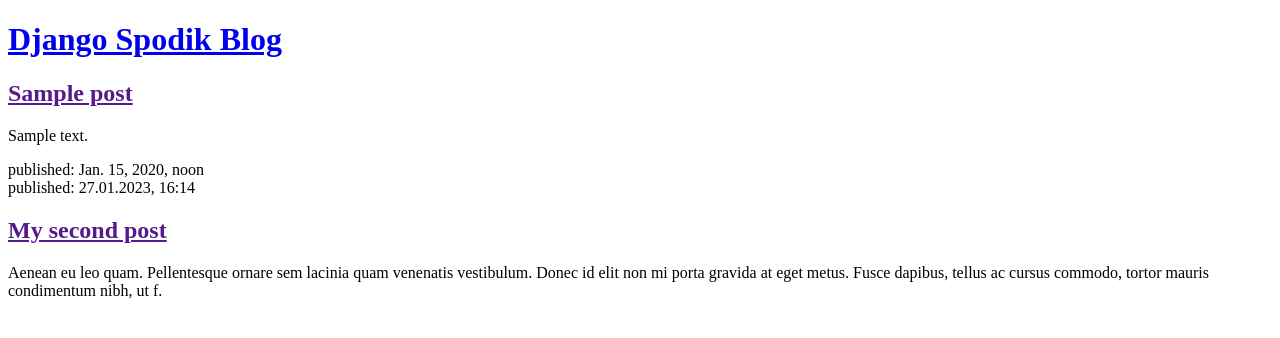
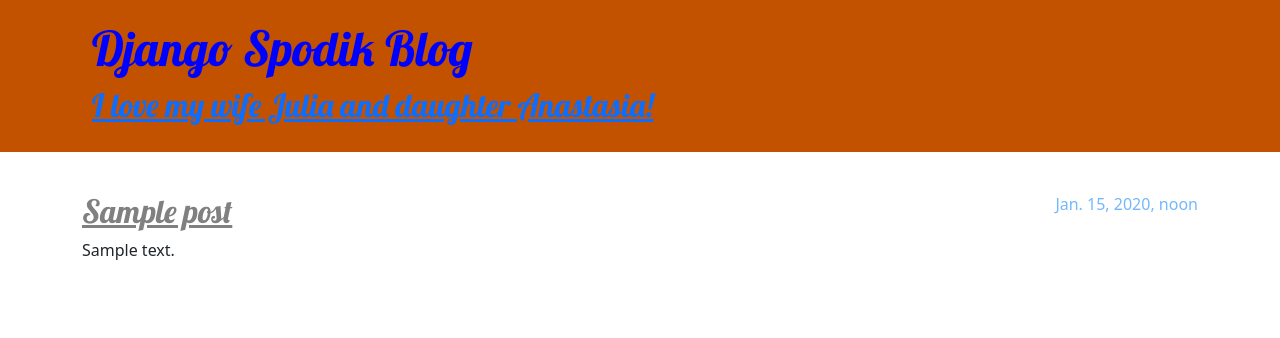
Before and after one commit to SpodikR/my-first-blog, a Django app: page / in a window 1280 px wide. Shown: the top 338 px of the page. Run offline with Django 4.2, Linux system fonts and the light colour scheme; tables that the repository leaves empty hold one stand-in row (values such as "Sample post").

Commit message:
Modified templates files css.

```diff
--- /dev/null
+++ b/blog/static/css/blog.css
@@ -0,0 +1,75 @@
+.page-header {
+    background-color: #C25100;
+    margin-top: 0;
+    margin-bottom: 40px;
+    padding: 20px 20px 20px 40px;
+}
+
+.page-header h1,
+.page-header h1 a,
+.page-header h1 a:visited,
+.page-header h1 a:active {
+    color: blue;
+    font-size: 36pt;
+    text-decoration: none;
+}
+
+.page-header h2 a:visited,
+.page-header h2 a:active {
+    color: yellow;
+}
+
+h1,
+h2,
+h3,
+h4 {
+    font-family: 'Lobster', cursive;
+}
+
+.date {
+    color: #73b8fc;
+}
+
+.save {
+    float: right;
+}
+
+.post-form textarea,
+.post-form input {
+    width: 100%;
+}
+
+.top-menu,
+.top-menu:hover,
+.top-menu:visited {
+    color: #ffffff;
+    float: right;
+    font-size: 26pt;
+    margin-right: 20px;
+}
+
+.post {
+    margin-bottom: 70px;
+}
+
+.post h2 a,
+.post h2 a:visited {
+    color: 	#808080;
+}
+
+.post > .date,
+.post > .actions {
+    float: right;
+}
+
+.btn-secondary,
+.btn-secondary:visited {
+    color: #C25100;
+    background: none;
+    border-color: #C25100;
+}
+
+.btn-secondary:hover {
+    color: #FFFFFF;
+    background-color: #C25100;
+}
--- a/blog/templates/blog/post_list.html
+++ b/blog/templates/blog/post_list.html
@@ -1,25 +1,36 @@
+{% load static %}
 <!DOCTYPE html>
 <html>
     <head>
         <title>Django Spodik blog</title>
+        <link rel="stylesheet" href="https://cdn.jsdelivr.net/npm/bootstrap@5.1.3/dist/css/bootstrap.min.css" integrity="sha384-1BmE4kWBq78iYhFldvKuhfTAU6auU8tT94WrHftjDbrCEXSU1oBoqyl2QvZ6jIW3" crossorigin="anonymous">
+        <link href="//fonts.googleapis.com/css?family=Lobster&subset=latin,latin-ext" rel="stylesheet" type="text/css">
+        <link rel="stylesheet" href="{% static 'css/blog.css' %}">
     </head>
     <body>
-        <header>
+
+        <header class="page-header">
+            <div class="container">
                 <h1><a href="/">Django Spodik Blog</a></h1>
+                <h2><a href="/">I love my wife Julia and daughter Anastasia!</a></h2>
+            </div>
         </header>
 
+        <main class="container">
+            <div class="row">
+                <div class="col">
                     {% for post in posts %}
-            <article>
+                        <article class="post">
+                            <time class="date">
+                                {{ post.published_date }}
+                            </time>
                             <h2><a href="">{{ post.title }}</a></h2>
                             <p>{{ post.text|linebreaksbr }}</p>
-                <time>published: {{ post.published_date }}</time>
                         </article>
                     {% endfor %}
+                </div>
+            </div>
+        </main>
 
-        <article>
-            <time>published: 27.01.2023, 16:14</time>
-            <h2><a href="">My second post</a></h2>
-            <p>Aenean eu leo quam. Pellentesque ornare sem lacinia quam venenatis vestibulum. Donec id elit non mi porta gravida at eget metus. Fusce dapibus, tellus ac cursus commodo, tortor mauris condimentum nibh, ut f.</p>
-        </article>
     </body>
 </html>
```
Lines whose indentation alone changed are shown as unchanged.
